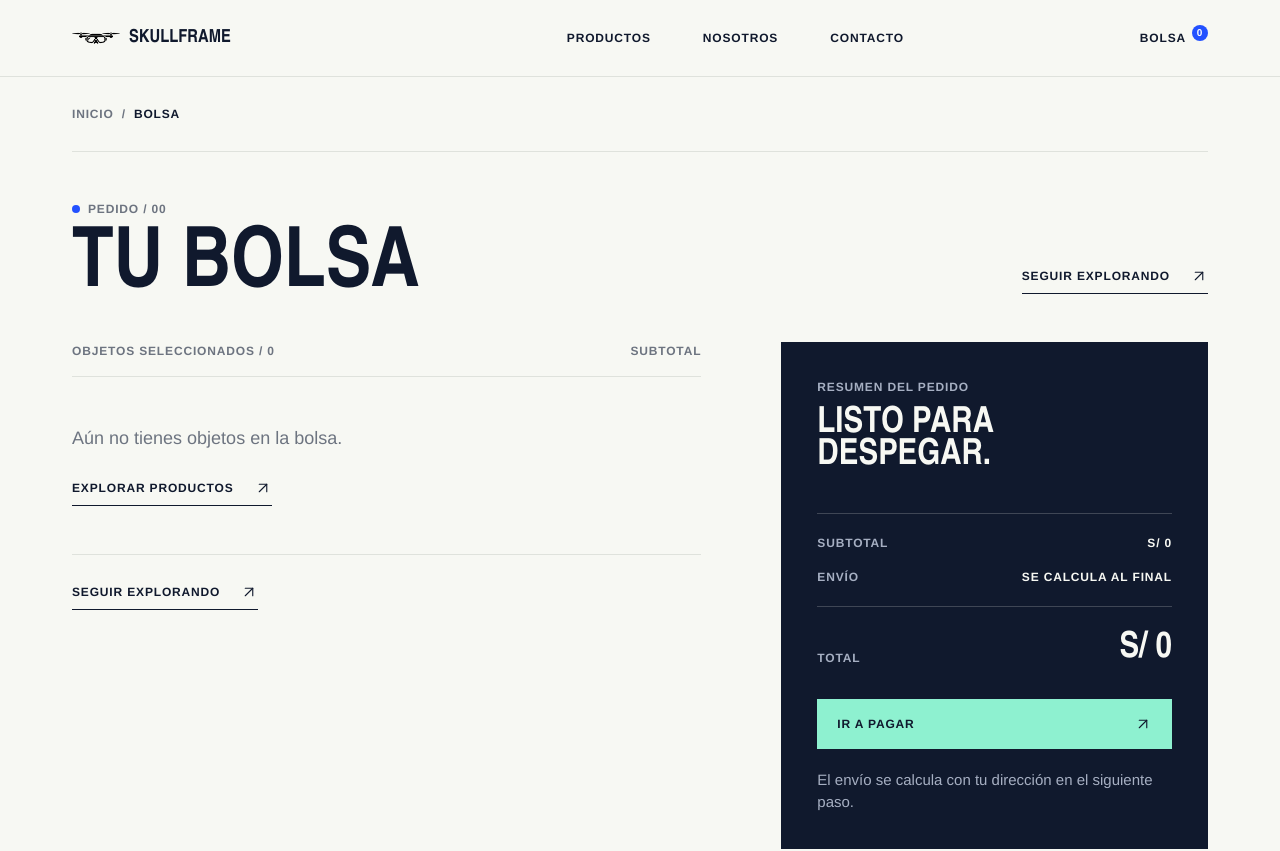
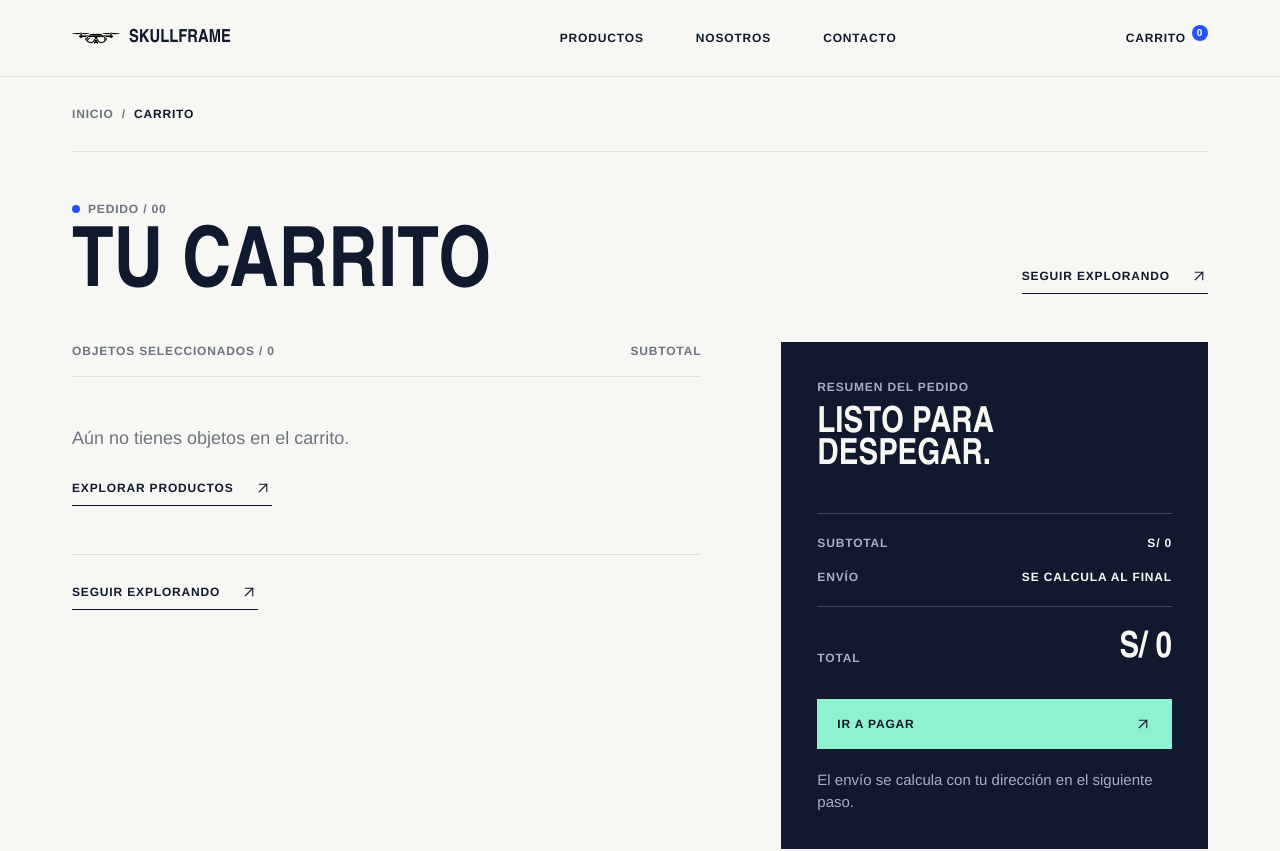
Before and after one commit to cjosue15/skullframe-strapi, a Next.js app: page /carrito in a window 1280 px wide. Shown: the top 851 px of the page. Built offline with nearby package versions, Linux system fonts and the light colour scheme.

Commit message:
feat: update terminology from 'bolsa' to 'carrito' across components; enhance button labels and accessibility

```diff
--- a/app/components/add-to-bag-button.tsx
+++ b/app/components/add-to-bag-button.tsx
@@ -18,7 +18,7 @@ export function AddToBagButton({ product }: { product: Product }) {
     <button
       className='absolute right-4 bottom-4 z-3 grid size-11 translate-y-3 cursor-pointer pointer-events-none place-items-center rounded-full border border-ink bg-paper text-2xl leading-none text-ink opacity-0 shadow-sm transition duration-300 ease-out group-hover:pointer-events-auto group-hover:translate-y-0 group-hover:opacity-100 group-focus-within:pointer-events-auto group-focus-within:translate-y-0 group-focus-within:opacity-100 hover:scale-105 hover:bg-blue hover:text-white focus-visible:scale-105 focus-visible:bg-blue focus-visible:text-white focus-visible:outline-2 focus-visible:outline-offset-2 focus-visible:outline-blue max-md:pointer-events-auto max-md:translate-y-0 max-md:opacity-100 motion-reduce:transition-none'
       type='button'
-      aria-label={wasAdded ? product.title + ' añadido a la bolsa' : 'Añadir ' + product.title + ' a la bolsa'}
+      aria-label={wasAdded ? product.title + ' añadido al carrito' : 'Añadir ' + product.title + ' al carrito'}
       onClick={handleAdd}
     >
       {wasAdded ? (
--- a/app/components/cart-page.tsx
+++ b/app/components/cart-page.tsx
@@ -18,7 +18,7 @@ export function CartPage() {
   return (
     <main className='bg-paper pb-20 md:pb-32'>
       <Container>
-        <Breadcrumbs items={[{ label: 'INICIO', href: '/' }, { label: 'BOLSA' }]} />
+        <Breadcrumbs items={[{ label: 'INICIO', href: '/' }, { label: 'CARRITO' }]} />
 
         <div className='border-t border-line pt-9 md:pt-12'>
           <div className='flex items-end justify-between gap-6 max-md:items-start'>
@@ -26,7 +26,7 @@ export function CartPage() {
               <p className={label + ' flex items-center gap-2 text-micro text-muted'}>
                 <i className='block size-2 rounded-full bg-blue' /> PEDIDO / {itemCount.toString().padStart(2, '0')}
               </p>
-              <h1 className={display + ' mt-5 text-section leading-display'}>Tu bolsa</h1>
+              <h1 className={display + ' mt-5 text-section leading-display'}>Tu carrito</h1>
             </div>
             <Link className={textLink + ' mb-1 shrink-0 max-md:hidden'} href='/tienda'>
               SEGUIR EXPLORANDO <Arrow />
@@ -106,7 +106,7 @@ export function CartPage() {
                 </ul>
               ) : (
                 <div className='border-b border-line py-12'>
-                  <p className='max-w-sm text-lg leading-copy text-muted'>Aún no tienes objetos en la bolsa.</p>
+                  <p className='max-w-sm text-lg leading-copy text-muted'>Aún no tienes objetos en el carrito.</p>
                   <Link className={textLink + ' mt-7'} href='/tienda'>
                     EXPLORAR PRODUCTOS <Arrow />
                   </Link>
--- a/app/components/product-detail.tsx
+++ b/app/components/product-detail.tsx
@@ -1,9 +1,10 @@
+import { ShoppingCart } from 'lucide-react';
 import { Product } from '../interfaces/store';
 import { Breadcrumbs } from './breadcrumbs';
 import { Container } from './container';
 import { ProductDescription } from './product-description';
 import { ProductGallery } from './product-gallery';
-import { Arrow, display, label } from './ui';
+import { display, label } from './ui';
 
 export function ProductDetail({ product }: { product: Product }) {
   const hasStock = product.stock > 0;
@@ -53,7 +54,7 @@ export function ProductDetail({ product }: { product: Product }) {
                 }
                 type='button'
               >
-                AÑADIR A LA BOLSA <Arrow />
+                AGREGAR AL CARRITO <ShoppingCart aria-hidden='true' className='size-4.5 shrink-0' strokeWidth={1.5} />
               </button>
             )}
 
--- a/app/components/site-header.tsx
+++ b/app/components/site-header.tsx
@@ -110,7 +110,7 @@ export function SiteHeader() {
           </nav>
           <div className='flex items-center gap-4'>
             <Link className={label + ' flex items-center gap-1.5 uppercase'} href='/carrito' onClick={() => setIsMenuOpen(false)}>
-              BOLSA{' '}
+              CARRITO{' '}
               <sup className='flex size-4 items-center justify-center rounded-full bg-blue text-nano text-white'>{itemCount}</sup>
             </Link>
             <button
@@ -156,7 +156,7 @@ export function SiteHeader() {
                       href='/carrito'
                       onClick={() => setIsMenuOpen(false)}
                     >
-                      BOLSA{' '}
+                      CARRITO{' '}
                       <sup className='flex size-4 items-center justify-center rounded-full bg-blue text-nano text-white'>{itemCount}</sup>
                     </Link>
                     <button
```
